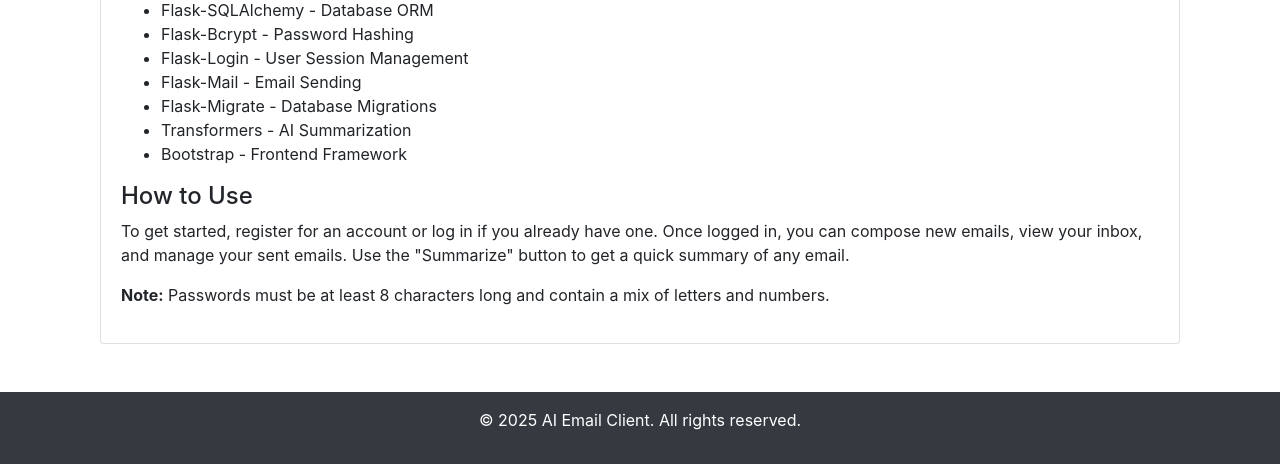
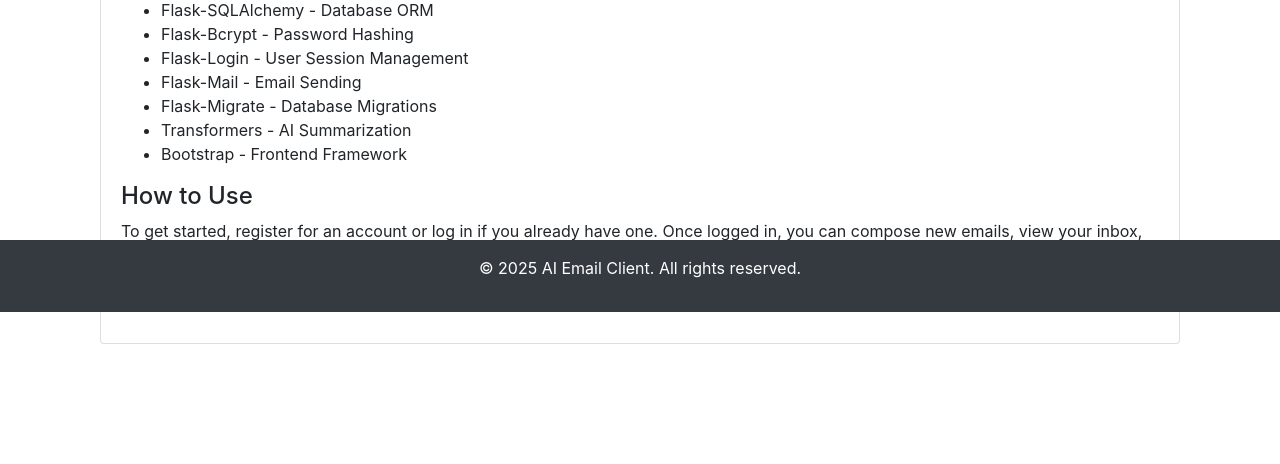
Before and after one commit to ProtoSol/AI-Email-Client, a Flask app: page /about in a window 1280 px wide. Shown: the part 488-952 px from the top of the page. After the commit the page ends 832 px from the top, so only its background shows below. Run offline with Flask 3, Linux system fonts and the light colour scheme; some libraries are stand-ins or nearby versions.

Commit message:
Updated the Layout

```diff
--- a/Project/templates/layout.html
+++ b/Project/templates/layout.html
@@ -83,9 +83,11 @@
     </div>
 
     <!-- Footer -->
-    <footer class="bg-dark text-white text-center py-3 mt-5" style="width: 100%;">
+    <div style="height: 60px;"></div> <!-- Spacer to accommodate the footer -->
+    <footer class="bg-dark text-white text-center py-3 mt-5 fixed-bottom">
         <p>&copy; 2025 AI Email Client. All rights reserved.</p>
     </footer>
+
 
     <!-- Bootstrap JS -->
     <script
```
